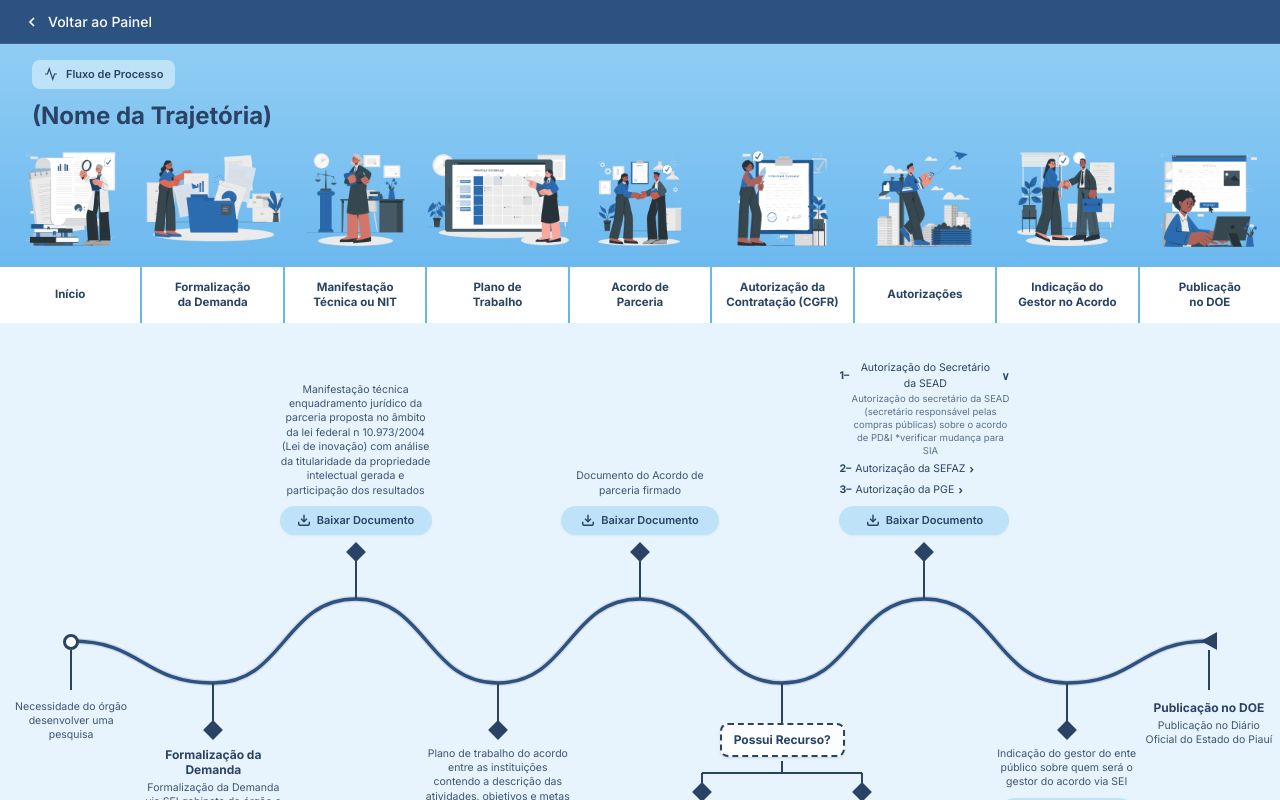
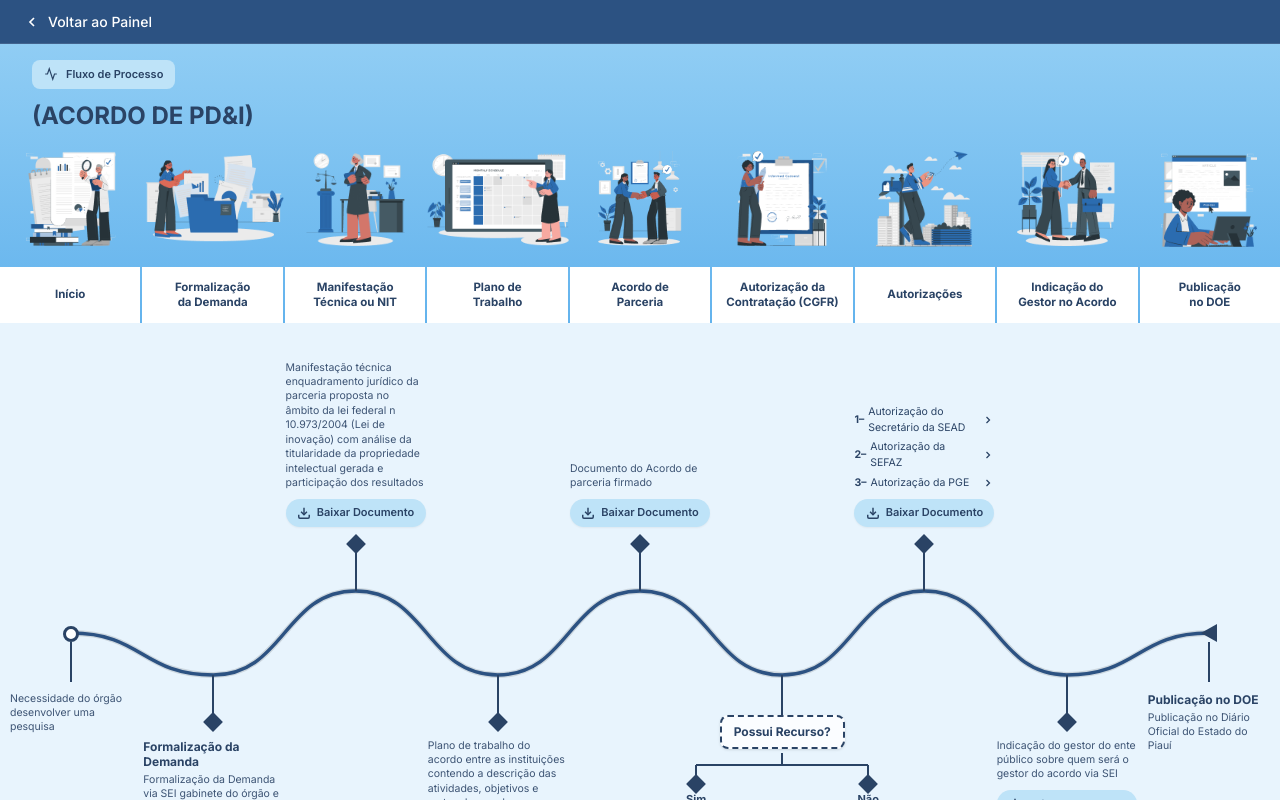
Before and after one commit to SIA-DEDG/Toolkit, a React (Vite) app: page / in a window 1280 px wide. Shown: the top 800 px of the page. Built offline with nearby package versions, Linux system fonts and the light colour scheme.

Commit message:
feat: Text box expansion and collapse

```diff
--- a/src/components/DownloadButton.jsx
+++ b/src/components/DownloadButton.jsx
@@ -2,7 +2,7 @@ import React from 'react'
 
 export default function DownloadButton({ label = 'Baixar Documento' }) {
   return (
-    <button className="mt-2 w-full flex items-center justify-center gap-1.5 bg-[#BEE3F8] hover:bg-[#2B6CB0] text-[#2A4365] hover:text-white text-[11px] font-semibold font-sans rounded-full py-1.5 px-4 shadow-sm transition-colors duration-150 cursor-pointer">
+    <button className="mt-2 flex items-center justify-center gap-1.5 bg-[#BEE3F8] hover:bg-[#2B6CB0] text-[#2A4365] hover:text-white text-[11px] font-semibold font-sans rounded-full shadow-sm transition-colors duration-150 cursor-pointer" style={{ width: 140, height: 28 }}>
       <svg
         className="w-3.5 h-3.5 flex-shrink-0"
         viewBox="0 0 24 24"
--- a/src/components/ProcessCard.jsx
+++ b/src/components/ProcessCard.jsx
@@ -9,8 +9,8 @@ export default function ProcessCard({ position = 'above', width = 168, showNode
       {isAbove && (
         <>
           <div
-            className="process-card p-2.5 text-[#2A4365] text-center rounded-xl transition-all duration-200 hover:bg-white hover:shadow-lg cursor-pointer"
-            style={{ width }}
+            className="process-card p-2.5 text-[#2A4365] text-left rounded-xl transition-all duration-200 hover:bg-white hover:shadow-lg cursor-pointer"
+            style={{ width: 'fit-content', maxWidth: 200 }}
           >
             {children}
           </div>
@@ -24,8 +24,8 @@ export default function ProcessCard({ position = 'above', width = 168, showNode
           <div className="w-0.5 bg-[#2A4365] h-10 flex-shrink-0" />
           {showNode && <NodeDiamond />}
           <div
-            className="process-card p-2.5 text-[#2A4365] text-center rounded-xl transition-all duration-200 hover:bg-white hover:shadow-lg cursor-pointer"
-            style={{ width }}
+            className="process-card p-2.5 text-[#2A4365] text-left rounded-xl transition-all duration-200 hover:bg-white hover:shadow-lg cursor-pointer"
+            style={{ width: 'fit-content', maxWidth: 200 }}
           >
             {children}
           </div>
--- a/src/page/ProcessFlowPage.jsx
+++ b/src/page/ProcessFlowPage.jsx
@@ -25,6 +25,30 @@ function CardBody({ children }) {
   return <p className="text-[10.5px] leading-snug text-[#2A4365]/90">{children}</p>
 }
 
+function AccordionItem({ number, title, description }) {
+  const [open, setOpen] = useState(false)
+  return (
+    <div>
+      <button
+        className="flex items-center gap-1 w-full text-left cursor-pointer bg-transparent border-0 p-0"
+        onClick={() => setOpen(o => !o)}
+      >
+        <span className="text-[10.5px] font-bold text-[#2A4365]">{number}–</span>
+        <span className="text-[10.5px] text-[#2A4365] flex-1">{title}</span>
+        <svg
+          className={`w-3 h-3 text-[#2A4365] flex-shrink-0 transition-transform duration-200 ${open ? 'rotate-90' : ''}`}
+          fill="none" stroke="currentColor" strokeWidth="2.5" viewBox="0 0 24 24"
+        >
+          <polyline points="9 18 15 12 9 6" />
+        </svg>
+      </button>
+      {open && description && (
+        <p className="text-[9.5px] text-[#2A4365]/75 leading-snug pl-3 mt-0.5">{description}</p>
+      )}
+    </div>
+  )
+}
+
 function StageCol({ index, children, extra }) {
   const topPx = NODE_TOP[index]
 
@@ -43,9 +67,20 @@ export default function ProcessFlowPage() {
   const aboveRef6 = useRef(null)
 
   useEffect(() => {
-    const heights = [aboveRef2, aboveRef4, aboveRef6].map(r => r.current?.offsetHeight ?? 0)
-    const overflow = Math.max(0, Math.max(...heights) - 171) + 8
-    setExtraTop(overflow)
+    const refs = [aboveRef2, aboveRef4, aboveRef6]
+
+    const recalculate = () => {
+      const heights = refs.map(r => r.current?.offsetHeight ?? 0)
+      const overflow = Math.max(0, Math.max(...heights) - 171) + 8
+      setExtraTop(overflow)
+    }
+
+    recalculate()
+
+    const observer = new ResizeObserver(recalculate)
+    refs.forEach(r => { if (r.current) observer.observe(r.current) })
+
+    return () => observer.disconnect()
   }, [])
 
   return (
@@ -67,7 +102,7 @@ export default function ProcessFlowPage() {
             </svg>
             <span className="text-[#2A4365] text-[11px] font-semibold">Fluxo de Processo</span>
           </div>
-          <h1 className="text-[#2A4365] text-[24px] font-bold leading-tight">(Nome da Trajetória)</h1>
+          <h1 className="text-[#2A4365] text-[24px] font-bold leading-tight">(ACORDO DE PD&I)</h1>
         </div>
         <div className="grid grid-cols-9 pt-2 pb-4 px-0">
           {STAGES.map((s, i) => (
@@ -161,18 +196,18 @@ export default function ProcessFlowPage() {
                 Possui Recurso?
               </div>
 
-              <svg width="308" height="24" viewBox="0 0 308 24" fill="none" xmlns="http://www.w3.org/2000/svg" className="mt-1 flex-shrink-0">
-                <line x1="154" y1="0" x2="154" y2="12" stroke="#2A4365" strokeWidth="2" />
-                <line x1="74" y1="12" x2="234" y2="12" stroke="#2A4365" strokeWidth="2" />
-                <line x1="74" y1="12" x2="74" y2="24" stroke="#2A4365" strokeWidth="2" />
-                <line x1="234" y1="12" x2="234" y2="24" stroke="#2A4365" strokeWidth="2" />
+              <svg width="332" height="24" viewBox="0 0 332 24" fill="none" xmlns="http://www.w3.org/2000/svg" className="mt-1 flex-shrink-0">
+                <line x1="166" y1="0" x2="166" y2="12" stroke="#2A4365" strokeWidth="2" />
+                <line x1="80" y1="12" x2="252" y2="12" stroke="#2A4365" strokeWidth="2" />
+                <line x1="80" y1="12" x2="80" y2="24" stroke="#2A4365" strokeWidth="2" />
+                <line x1="252" y1="12" x2="252" y2="24" stroke="#2A4365" strokeWidth="2" />
               </svg>
 
               <div className="flex gap-3">
                 <div className="flex flex-col items-center">
                   <NodeDiamond />
                   <span className="text-[11px] font-bold text-[#2A4365] mb-1">Sim</span>
-                  <div className="process-card p-2.5 text-[#2A4365] text-center rounded-xl transition-all duration-200 hover:bg-white hover:shadow-lg cursor-pointer" style={{ width: 148 }}>
+                  <div className="process-card p-2.5 text-[#2A4365] text-right rounded-xl transition-all duration-200 hover:bg-white hover:shadow-lg cursor-pointer" style={{ width: 160 }}>
                     <p className="font-bold text-[11px] text-[#2A4365] mb-1">Convênio</p>
                     <p className="text-[10px] text-[#2A4365]/90 leading-snug">
                       Acordo de Parceria para Pesquisa, Desenvolvimento e Inovação (PD&I) é um instrumento jurídico que formaliza a colaboração técnica entre instituições públicas e parceiros, visando criar tecnologias, produtos ou processos inovadores. Regido pela Lei de Inovação (Lei 10.973/2004)
@@ -184,7 +219,7 @@ export default function ProcessFlowPage() {
                 <div className="flex flex-col items-center">
                   <NodeDiamond />
                   <span className="text-[11px] font-bold text-[#2A4365] mb-1">Não</span>
-                  <div className="process-card p-2.5 text-[#2A4365] text-center rounded-xl transition-all duration-200 hover:bg-white hover:shadow-lg cursor-pointer" style={{ width: 148 }}>
+                  <div className="process-card p-2.5 text-[#2A4365] text-left rounded-xl transition-all duration-200 hover:bg-white hover:shadow-lg cursor-pointer" style={{ width: 160 }}>
                     <div className="inline-flex items-center gap-1 bg-[#2A4365]/10 border border-[#2A4365]/30 rounded-full px-2 py-0.5 mb-1">
                       <div className="w-2 h-2 rounded-full border border-[#2A4365]" />
                       <span className="text-[9.5px] font-bold text-[#2A4365]">Continue no Fluxo</span>
@@ -204,26 +239,21 @@ export default function ProcessFlowPage() {
             <div ref={aboveRef6} className="absolute flex flex-col items-center" style={{ bottom: 'calc(100% - 171px)', left: '50%', transform: 'translateX(-50%)' }}>
               <ProcessCard position="above" width={190}>
                 <div className="space-y-1 mb-1">
-                  <div>
-                    <div className="flex items-center gap-1">
-                      <span className="text-[10.5px] font-bold text-[#2A4365]">1–</span>
-                      <span className="text-[10.5px] text-[#2A4365]">Autorização do Secretário da SEAD</span>
-                      <span className="text-[#2A4365] font-bold text-[11px]">∨</span>
-                    </div>
-                    <p className="text-[9.5px] text-[#2A4365]/75 leading-snug pl-3">
-                      Autorização do secretário da SEAD (secretário responsável pelas compras públicas) sobre o acordo de PD&amp;I *verificar mudança para SIA
-                    </p>
-                  </div>
-                  <div className="flex items-center gap-1">
-                    <span className="text-[10.5px] font-bold text-[#2A4365]">2–</span>
-                    <span className="text-[10.5px] text-[#2A4365]">Autorização da SEFAZ</span>
-                    <span className="text-[#2A4365] font-bold text-[11px]">›</span>
-                  </div>
-                  <div className="flex items-center gap-1">
-                    <span className="text-[10.5px] font-bold text-[#2A4365]">3–</span>
-                    <span className="text-[10.5px] text-[#2A4365]">Autorização da PGE</span>
-                    <span className="text-[#2A4365] font-bold text-[11px]">›</span>
-                  </div>
+                  <AccordionItem
+                    number="1"
+                    title="Autorização do Secretário da SEAD"
+                    description="Autorização do secretário da SEAD (secretário responsável pelas compras públicas) sobre o acordo de PD&I *verificar mudança para SIA"
+                  />
+                  <AccordionItem
+                    number="2"
+                    title="Autorização da SEFAZ"
+                    description="Secretaria de Estado da Fazenda devido a repasses de recursos"
+                  />
+                  <AccordionItem
+                    number="3"
+                    title="Autorização da PGE"
+                    description="Procuradoria Geral do Estado para verificação"
+                  />
                 </div>
                 <DownloadButton />
               </ProcessCard>
```
